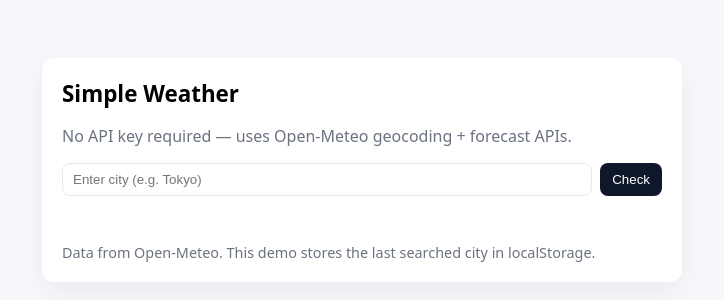
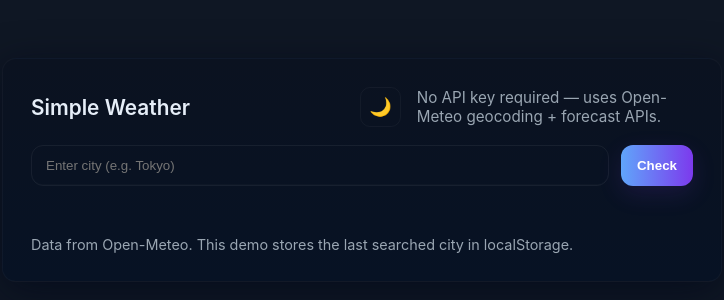
Before and after one commit to shotaro-i/weather-app-client, a plain HTML site: page index.html in a window 1280 px wide. Shown: the part 230-530 px from the top of the page, without its empty margins (278-1002 px from the left). Drawn offline with Linux system fonts and the light colour scheme.

Commit message:
Added dark mode/light mode toggle. Updated README. Added console.log(e) to catch blocks for saveLastCity, loadLastCity, and saveTheme.

```diff
--- a/index.html
+++ b/index.html
@@ -9,14 +9,32 @@
   <body>
     <main class="app">
       <header>
-        <h1>Simple Weather</h1>
+        <div class="header-row">
+          <h1>Simple Weather</h1>
+          <div class="header-actions">
+            <button
+              id="themeToggle"
+              class="theme-toggle"
+              aria-pressed="false"
+              aria-label="Toggle theme"
+            >
+              🌙
+            </button>
+          </div>
+        </div>
         <p class="muted">
           No API key required — uses Open-Meteo geocoding + forecast APIs.
         </p>
       </header>
 
       <form id="form" class="controls">
-        <input id="city" type="text" placeholder="Enter city (e.g. Tokyo)" />
+        <label for="city" class="visually-hidden">City</label>
+        <input
+          id="city"
+          type="text"
+          placeholder="Enter city (e.g. Tokyo)"
+          aria-label="city"
+        />
         <button class="btn" type="submit">Check</button>
       </form>
 
--- a/script.js
+++ b/script.js
@@ -1,9 +1,11 @@
 // Simple client-only weather app using Open-Meteo (no API key)
 const KEY_CITY = "weather_client_last_city_v1";
+const THEME_KEY = "weather_theme_v1"; // 'light' | 'dark'
 
 const el = {
   form: document.querySelector("#form"),
   inputCity: document.querySelector("#city"),
+  themeToggle: document.querySelector("#themeToggle"),
   status: document.querySelector("#status"),
   result: document.querySelector("#result"),
   cityName: document.querySelector("#cityName"),
@@ -20,14 +22,35 @@ function setStatus(msg, isError) {
 function saveLastCity(c) {
   try {
     localStorage.setItem(KEY_CITY, c);
-  } catch (e) {}
+  } catch (e) {
+    console.log(e);
+  }
 }
 function loadLastCity() {
   try {
     return localStorage.getItem(KEY_CITY);
   } catch (e) {
-    return "";
+    console.log(e);
   }
+}
+
+function saveTheme(t) {
+  try {
+    localStorage.setItem(THEME_KEY, t);
+  } catch (e) {
+    console.log(e);
+  }
+}
+function loadTheme() {
+  try {
+    return localStorage.getItem(THEME_KEY) || "dark";
+  } catch (e) {
+    return "dark";
+  }
+}
+function applyTheme(t) {
+  if (t === "light") document.body.classList.add("theme-light");
+  else document.body.classList.remove("theme-light");
 }
 
 // Geocode with Open-Meteo geocoding API (no key)
@@ -152,6 +175,26 @@ async function handleLookup(city) {
 }
 
 function init() {
+  // theme: initialize and wire toggle
+  const curTheme = loadTheme();
+  applyTheme(curTheme);
+  if (el.themeToggle) {
+    el.themeToggle.setAttribute(
+      "aria-pressed",
+      curTheme === "light" ? "true" : "false"
+    );
+    el.themeToggle.textContent = curTheme === "light" ? "🌞" : "🌙";
+    el.themeToggle.addEventListener("click", () => {
+      const next = loadTheme() === "light" ? "dark" : "light";
+      applyTheme(next);
+      saveTheme(next);
+      el.themeToggle.setAttribute(
+        "aria-pressed",
+        next === "light" ? "true" : "false"
+      );
+      el.themeToggle.textContent = next === "light" ? "🌞" : "🌙";
+    });
+  }
   const savedCity = loadLastCity();
   if (savedCity) el.inputCity.value = savedCity;
   el.form.addEventListener("submit", (e) => {
--- a/styles.css
+++ b/styles.css
@@ -1,9 +1,51 @@
 :root {
-  --bg: #f6f8fb;
-  --card: #fff;
+  --bg: #0f1724; /* dark-blue */
+  --surface: linear-gradient(180deg, #0b1220 0%, #071224 100%);
+  --card: #0f172a;
+  --muted: #9aa6b2;
+  --accent: #60a5fa;
+  --accent-2: #7c3aed;
+  --glass: rgba(255, 255, 255, 0.03);
+  --radius: 14px;
+  --text: #e6eef8;
+}
+
+/* Dark mode session*/
+.header-row {
+  display: flex;
+  align-items: center;
+  gap: 12px;
+  width: 100%;
+}
+.header-actions {
+  margin-left: auto;
+}
+.theme-toggle {
+  background: transparent;
+  border: 1px solid rgba(255, 255, 255, 0.04);
+  color: var(--text);
+  padding: 8px;
+  border-radius: 10px;
+  cursor: pointer;
+  font-size: 18px;
+}
+.theme-toggle:focus {
+  outline: 2px solid rgba(96, 165, 250, 0.25);
+  outline-offset: 3px;
+}
+
+/* light theme overrides */
+.theme-light {
+  --bg: #f7f9fc;
+  --surface: linear-gradient(180deg, #ffffff 0%, #fbfdff 100%);
+  --card: #ffffff;
   --muted: #6b7280;
-  --accent: #0f172a;
+  --accent: #2563eb;
+  --accent-2: #7c3aed;
+  --glass: rgba(2, 6, 23, 0.03);
+  --text: #0b1220;
 }
+
 * {
   box-sizing: border-box;
 }
@@ -11,86 +53,147 @@ html,
 body {
   height: 100%;
   margin: 0;
-  font-family: system-ui, -apple-system, Segoe UI, Roboto, Helvetica, Arial;
+  font-family: Inter, ui-sans-serif, system-ui, -apple-system, "Segoe UI",
+    Roboto, "Helvetica Neue", Arial;
 }
 body {
   background: var(--bg);
   display: flex;
   align-items: center;
   justify-content: center;
-  padding: 28px;
+  padding: 32px;
+  color: var(--text);
 }
 .app {
   width: 100%;
-  max-width: 640px;
-  background: var(--card);
-  border-radius: 12px;
-  padding: 20px;
-  box-shadow: 0 10px 30px rgba(2, 6, 23, 0.06);
+  max-width: 720px;
+  background: var(--surface);
+  border-radius: var(--radius);
+  padding: 28px;
+  box-shadow: 0 10px 40px rgba(2, 6, 23, 0.6);
+  border: 1px solid rgba(255, 255, 255, 0.03);
+}
+.app header {
+  display: flex;
+  align-items: center;
+  gap: 16px;
 }
 .app header h1 {
   margin: 0;
-  font-size: 1.4rem;
+  font-size: 1.3rem;
+  font-weight: 600;
 }
-.muted {
+.app header p {
+  margin: 0;
   color: var(--muted);
+  font-size: 0.95rem;
 }
 .controls {
   display: flex;
-  gap: 8px;
-  margin-top: 12px;
+  gap: 12px;
+  margin-top: 18px;
 }
 .controls input[type="text"] {
   flex: 1;
-  padding: 8px 10px;
-  border-radius: 8px;
-  border: 1px solid #e6e9ef;
+  padding: 12px 14px;
+  border-radius: 12px;
+  border: 1px solid rgba(255, 255, 255, 0.06);
+  background: transparent;
+  color: var(--text);
+  outline: none;
+  box-shadow: inset 0 -1px 0 rgba(255, 255, 255, 0.02);
+}
+.controls input[type="text"]:focus {
+  box-shadow: 0 6px 18px rgba(96, 165, 250, 0.08);
+  border-color: rgba(96, 165, 250, 0.6);
 }
 .btn {
-  background: var(--accent);
+  background: linear-gradient(90deg, var(--accent), var(--accent-2));
   color: #fff;
-  padding: 8px 12px;
-  border-radius: 8px;
+  padding: 10px 16px;
+  border-radius: 12px;
   border: 0;
   cursor: pointer;
+  font-weight: 600;
+  box-shadow: 0 8px 24px rgba(124, 58, 237, 0.14);
+  transition: transform 0.12s ease, opacity 0.12s ease;
+}
+.btn:active {
+  transform: translateY(1px);
+}
+.btn[disabled] {
+  opacity: 0.6;
+  cursor: not-allowed;
+  transform: none;
 }
 .status {
-  margin-top: 12px;
-  min-height: 1.4rem;
+  margin-top: 14px;
+  min-height: 20px;
+  color: var(--muted);
+  font-size: 0.95rem;
 }
 .result.hidden {
   display: none;
 }
 .card {
-  margin-top: 14px;
-  border: 1px solid #eef2ff;
-  padding: 14px;
-  border-radius: 10px;
-  background: linear-gradient(180deg, #fff, #fbfdff);
+  margin-top: 18px;
+  padding: 18px;
+  border-radius: 12px;
+  background: linear-gradient(
+    180deg,
+    rgba(255, 255, 255, 0.02),
+    rgba(255, 255, 255, 0.01)
+  );
+  border: 1px solid rgba(255, 255, 255, 0.03);
 }
 .card .main {
   display: flex;
-  gap: 12px;
+  gap: 16px;
   align-items: center;
 }
+
 .card h2 {
   margin: 0;
+  font-size: 1.1rem;
+}
+.card .muted {
+  color: var(--muted);
 }
 .metrics {
   display: flex;
-  gap: 18px;
-  margin-top: 12px;
+  gap: 22px;
+  margin-top: 14px;
+  align-items: center;
+}
+.metrics #temp {
+  font-size: 1.6rem;
+  font-weight: 700;
+}
+.metrics #wind {
+  font-size: 0.95rem;
+  color: var(--muted);
 }
 .app-footer {
-  margin-top: 12px;
+  margin-top: 16px;
   font-size: 0.9rem;
+  color: var(--muted);
 }
-@media (max-width: 520px) {
+/* tiny helpers */
+
+.visually-hidden {
+  position: absolute !important;
+  height: 1px;
+  width: 1px;
+  overflow: hidden;
+  clip: rect(1px, 1px, 1px, 1px);
+  white-space: nowrap;
+}
+@media (max-width: 560px) {
   .controls {
     flex-direction: column;
   }
   .metrics {
     flex-direction: column;
-    gap: 6px;
+    align-items: flex-start;
   }
 }
```
Also changed, not shown: 1 other file.
